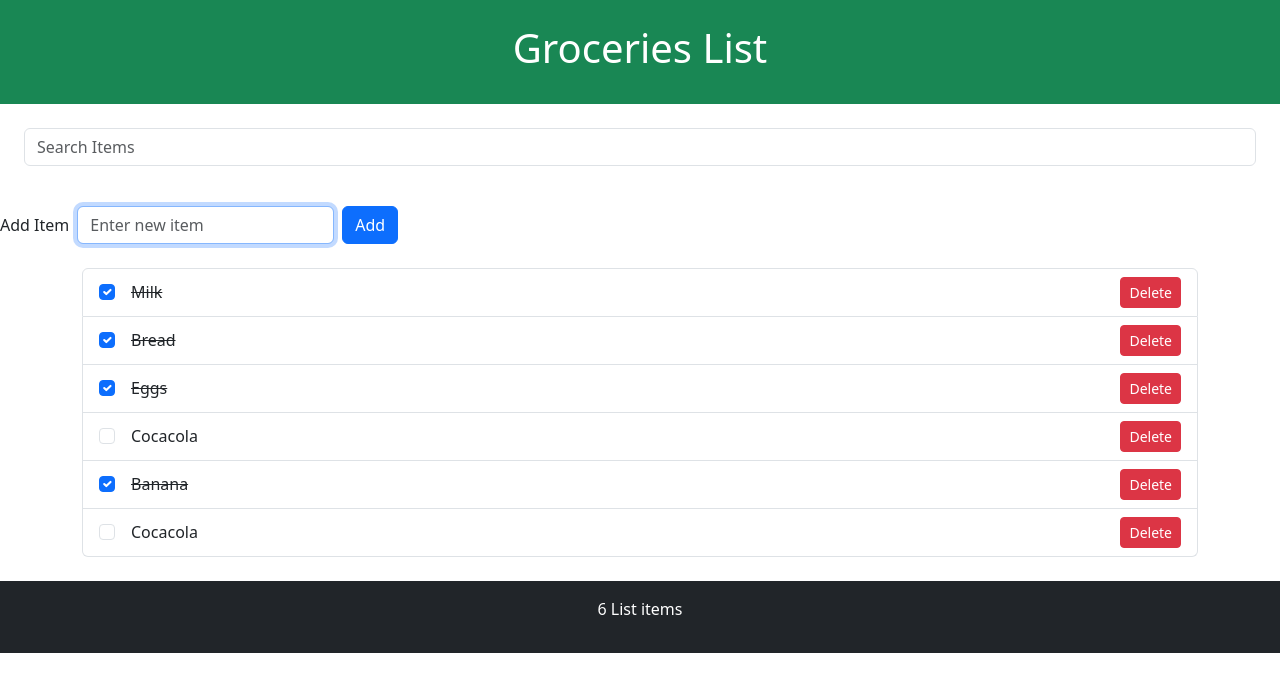
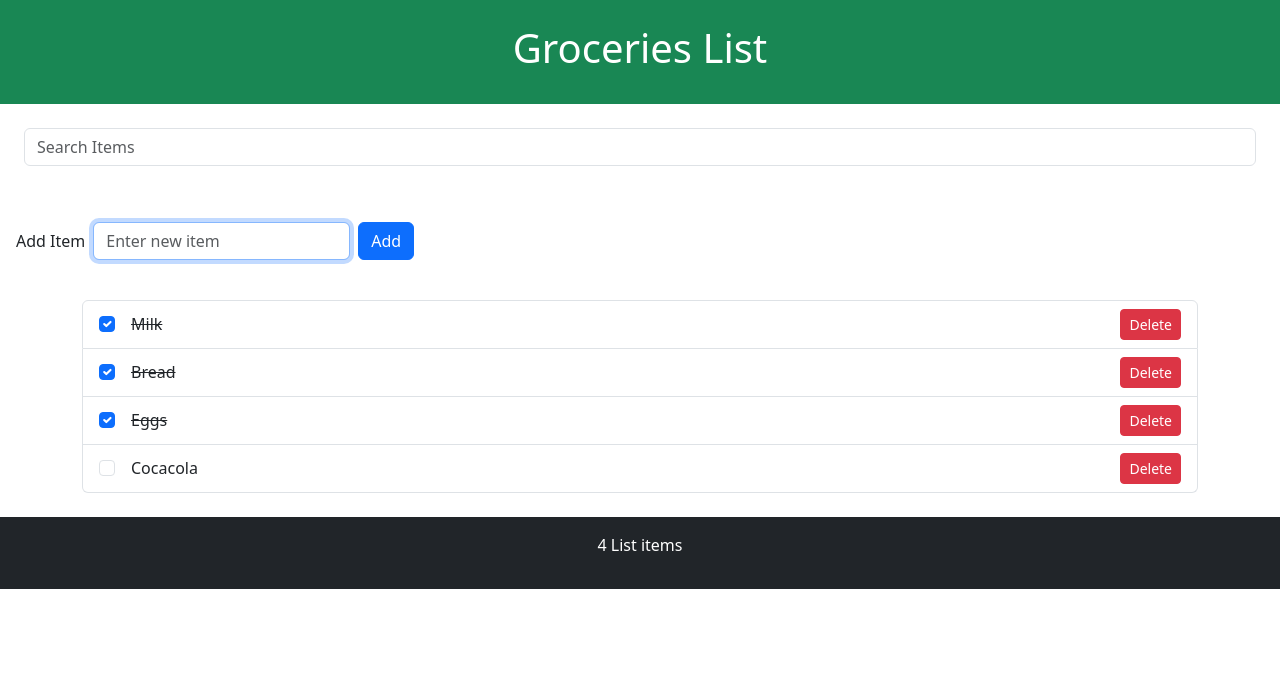
Before and after one commit to myatkay213272/react-grocerylist, a React (Create React App) app: page / in a window 1280 px wide. Shown: the top 692 px of the page. Built offline with nearby package versions, Linux system fonts and the light colour scheme; data requests are answered from the project's data file.

Commit message:
feat: Add CRUD functionality to manage items

```diff
--- a/data/db.json
+++ b/data/db.json
@@ -16,16 +16,6 @@
       "item": "Eggs"
     },
     {
-      "id": "31",
-      "checked": false,
-      "item": "Cocacola"
-    },
-    {
-      "id": "311",
-      "checked": true,
-      "item": "Banana"
-    },
-    {
       "id": "3111",
       "checked": false,
       "item": "Cocacola"
--- a/src/App.js
+++ b/src/App.js
@@ -79,13 +79,14 @@ const App = () => {
     )
     setItems(listItems)
 
-    const myItem = listItems.filter(item=>item.id === id)
+
+    const myItem = listItems.map(item=>item.id === id)
     const updatedOptions = {
       method : 'PATCH',
       headers : {
-        'Content-Type':'application/json'
+        'COntent-Type' : 'application/json'
       },
-      body : JSON.stringify({checked : myItem[0].checked})
+      bosy : JSON.stringify({checked : myItem[0].checked})
     }
 
     const reqUrl = `${API_URL}/${id}`
@@ -94,10 +95,14 @@ const App = () => {
   }
 
 
-  const handleDelete = (id)=>{
+  const handleDelete =async (id)=>{
     const listItems = items.filter(item=>item.id !== id)
     setItems(listItems)
 
+    const deleteOptions = {method : 'DELETE'}
+    const reqUrl = `${API_URL}/${id}`
+    const result =await apiRequest(reqUrl,deleteOptions)
+      if(!result) setFetchError(result)
 
 
   }
--- a/src/components/AddItem.js
+++ b/src/components/AddItem.js
@@ -6,7 +6,7 @@ const inputRef = useRef()
 
 
   return (
-    <form className="row g-2 align-items-center" onSubmit={handleSubmit}>
+    <form className="row g-2 align-items-center p-3" onSubmit={handleSubmit}>
       <div className="col-auto">
         <label htmlFor="addItemInput" className="col-form-label">
           Add Item
```
